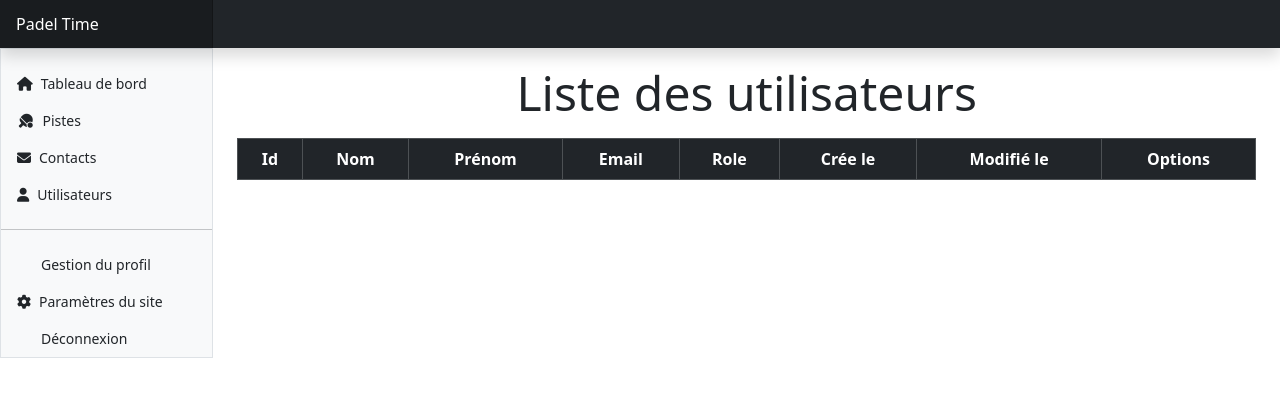
After one commit to Martensq/padeltime, a Symfony app: template templates/pages/admin/user/index.html.twig in a window 1280 px wide. The commit adds this page. Shown: the top 397 px of the page. Run offline with Twig, Linux system fonts and the light colour scheme; the template is opened without the code that fills it, so the values that code supplies are empty; some libraries are stand-ins or nearby versions.

Commit message:
Espace admin / crud des user partie 1

```diff
--- /dev/null
+++ b/templates/pages/admin/user/index.html.twig
@@ -0,0 +1,60 @@
+{% extends 'themes/base_admin.html.twig' %}
+
+{% block title %}Liste des utilisateurs{% endblock %}
+
+{% block description %}Liste des utilisateurs{% endblock %}
+
+{% block keywords %}Liste, utilisateurs, admin{% endblock %}
+
+{% block main %}
+    <h1 class="text-center my-3 display-5">Liste des utilisateurs</h1>
+
+    {% include 'components/_alert.html.twig' %}
+
+    <div class="table-responsive">
+        <table class="table table-striped table-hover text-center table-bordered">
+            <thead class="table-dark">
+                <tr>
+                    <th>Id</th>
+                    <th>Nom</th>
+                    <th>Prénom</th>
+                    <th>Email</th>
+                    <th>Role</th>
+                    <th>Crée le</th>
+                    <th>Modifié le</th>
+                    <th>Options</th>
+                </tr>
+            </thead>
+            {# <tbody>
+                {% for court in courts %}
+                    <tr>
+                        <td>{{court.id}}</td>
+                        <td>Piste {{court.courtNumber}}</td>
+                        <td class="h-100 d-flex flex-column justify-content-center align-items-center">
+                            {% if court.isAvailable %}
+                                <span>Disponible</span>
+                            {% else %}
+                                <span>Indisponible</span>
+                            {% endif %}
+                            <form action="{{path('admin_court_available', {'id': court.id})}}" method="post">
+                                <div class="form-check form-switch">
+                                    <input onclick="return confirm('Confirmer cette action ?')" onchange="this.form.submit()" class="form-check-input" type="checkbox" role="switch" {{court.isAvailable ? 'checked' : ''}}>
+                                </div>
+                            </form>
+                        </td>
+                        <td>{{court.createdAt|format_date()}}</td>
+                        <td>{{court.updatedAt|format_date()}}</td>
+                        <td>
+                            <a href="{{path('admin_court_edit', {'id': court.id})}}" class="btn btn-sm btn-secondary">Modifier</a>
+                            <form class="d-inline" action="{{path('admin_court_delete', {'id': court.id})}}" method="post">
+                                <input type="hidden" name="_csrf_token" value="{{csrf_token('delete_court_'~court.id)}}">
+                                <input onclick="return confirm('Confirmer la suppression de la piste ?')" type="submit" class="btn btn-sm btn-danger" value="Supprimer">
+                            </form>
+                        </td>
+                    </tr>
+                {% endfor %}
+            </body> #}
+        </table>
+    </div>
+
+{% endblock %}
--- a/templates/themes/base_admin.html.twig
+++ b/templates/themes/base_admin.html.twig
@@ -193,14 +193,20 @@
                             </li>
                             <li class="nav-item">
                                 <a class="nav-link d-flex align-items-center gap-2 text-dark" href="{{path('admin_court_index')}}">
-                                    <i class="fa-regular fa-folder-open"></i>
+                                    <i class="fa-solid fa-table-tennis-paddle-ball"></i>
                                     Pistes
                                 </a>
                             </li>
                             <li class="nav-item">
                                 <a class="nav-link d-flex align-items-center gap-2 text-dark" href="{{path('admin_contact_index')}}">
-                                    <i class="fa-regular fa-folder-open"></i>
-                                    Les contacts
+                                    <i class="fa-solid fa-envelope"></i>
+                                    Contacts
+                                </a>
+                            </li>
+                            <li class="nav-item">
+                                <a class="nav-link d-flex align-items-center gap-2 text-dark" href="{{path('admin_user_index')}}">
+                                    <i class="fa-solid fa-user"></i>
+                                    Utilisateurs
                                 </a>
                             </li>
                         </ul>
--- a/templates/themes/base_visitor.html.twig
+++ b/templates/themes/base_visitor.html.twig
@@ -64,7 +64,10 @@
 
                     <!-- Boutons -->
                     <div class="d-flex align-items-end">
-                        <a class="flex-column pe-4" href="{{path('visitor_authentication_login')}}"><img src="/logos/utilisateur.png" width="30" alt=""></a>
+                        {% if app.user and is_granted('ROLE_ADMIN') %}
+                            <a class="pe-3" href="{{path('admin_home')}}"><img src="/logos/cadenas.png" width="40" alt=""></a>
+                        {% endif %}
+                        <a class="pe-4" href="{{path('visitor_authentication_login')}}"><img src="/logos/utilisateur.png" width="40" alt=""></a>
                         <a href="{{path('user_booking_index')}}"><img src="/logos/reservation_bleu.png" width="50" alt=""></a>
                     </div>
                 </div>
```
Also changed, not shown: src/Controller/Admin/User/UserController.php (added, +69 -0 lines), src/Controller/Visitor/Home/HomeController.php (+4 -43 lines), public/logos/cadenas.png (added).
